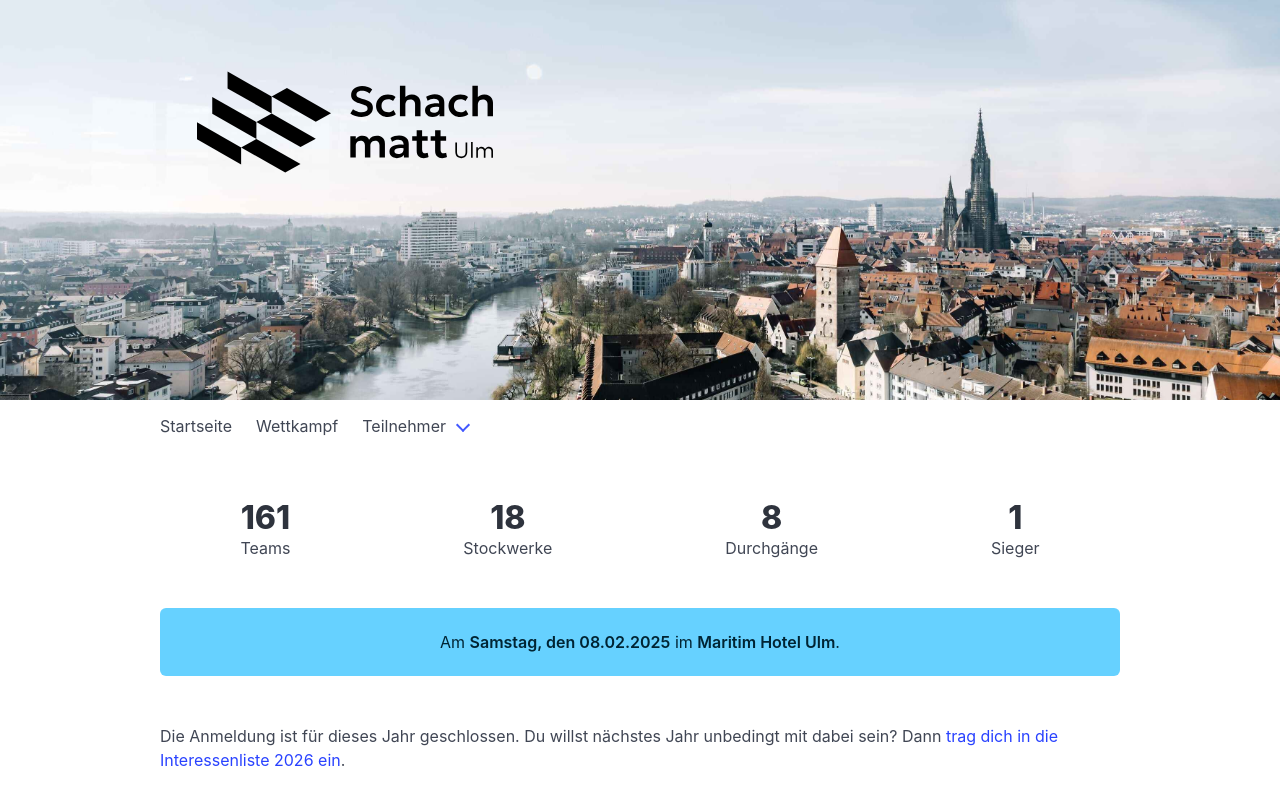
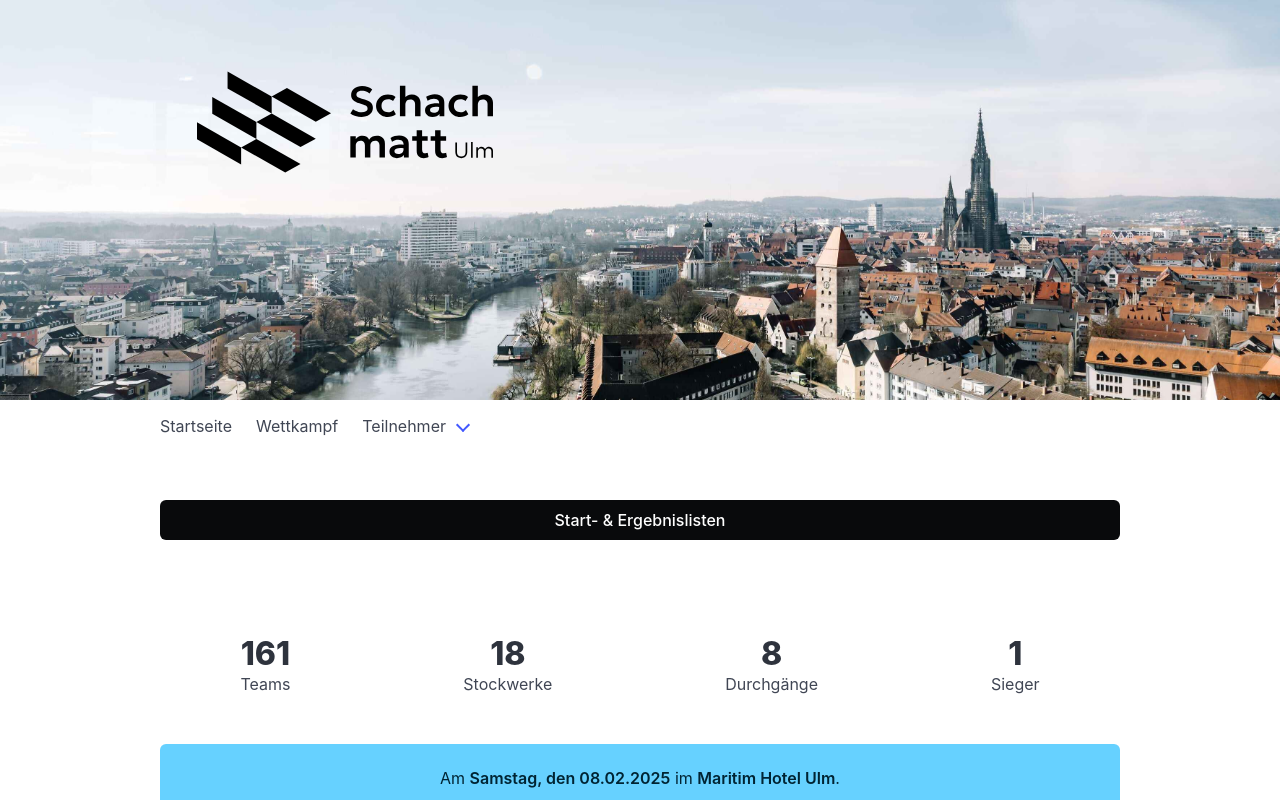
Before and after one commit to steffkes/schachmatt-ulm, a Nuxt app: page / in a window 1280 px wide. Shown: the top 800 px of the page. Built offline with nearby package versions, Linux system fonts and the light colour scheme; no server answers.

Commit message:
add link to start & results lists
make it pretty obvious on every page!

```diff
--- a/app.vue
+++ b/app.vue
@@ -82,6 +82,12 @@
         </div>
       </div>
     </nav>
+
+    <a
+      href="https://my.raceresult.com/313906/results"
+      class="button is-fullwidth is-black my-6"
+      >Start- & Ergebnislisten</a
+    >
   </div>
 
   <NuxtPage />
```
